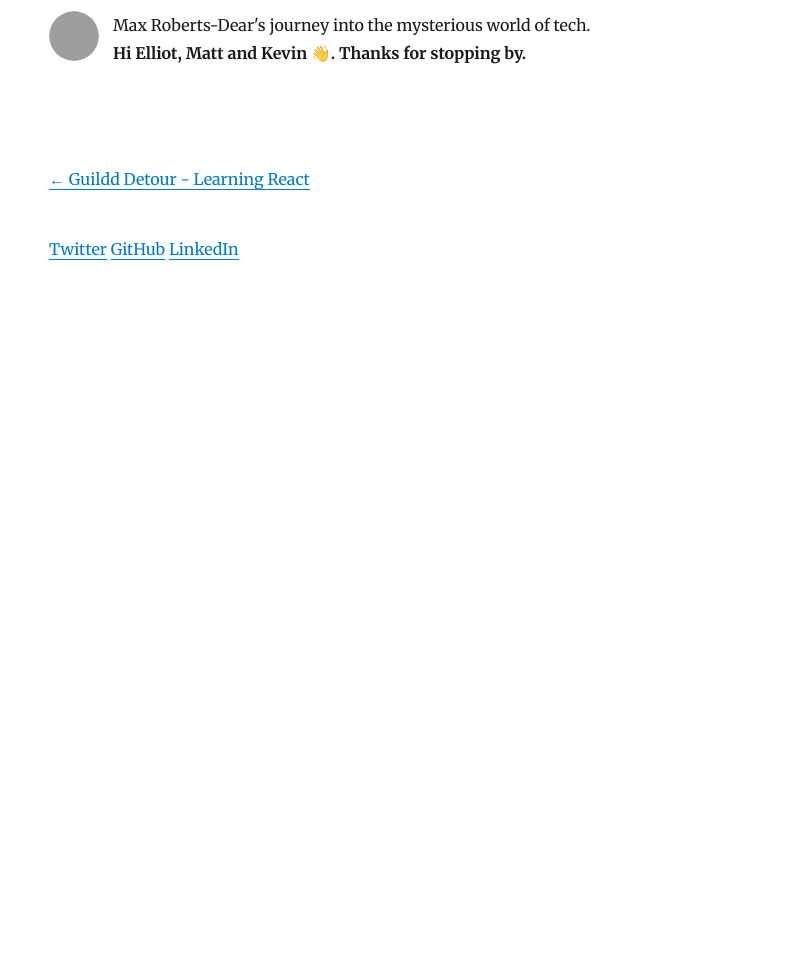
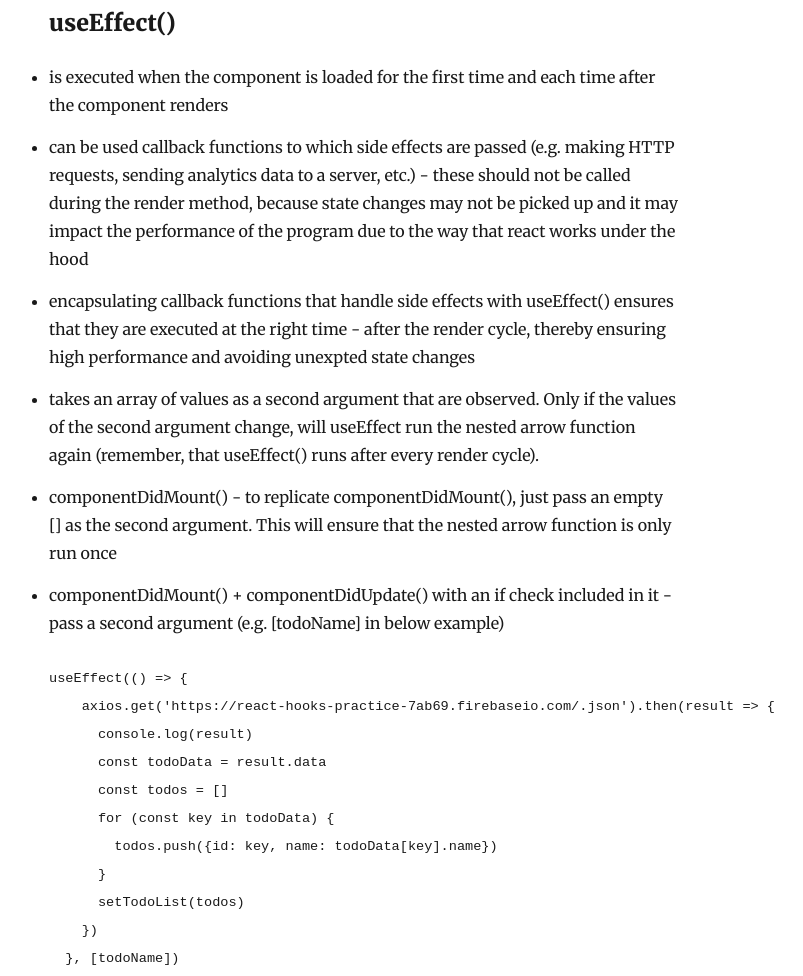
Before and after one commit to MaxRobertsDear/blog, a Gatsby site: page /React-W1/ in a window 1280 px wide. Shown: the part 1180-2156 px from the top of the page, without its empty margins (276-1079 px from the left). Before the commit the page ends 1485 px from the top, so only its background shows below. Built offline with nearby package versions, Linux system fonts and the light colour scheme; Gatsby itself is replaced by a stand-in of ours; some packages are replaced by stand-ins of ours; code samples lack their colours; grey boxes are pictures that could not be loaded.

Commit message:
Added useEffect() explanation

````diff
--- a/content/blog/React-W1/index.md
+++ b/content/blog/React-W1/index.md
@@ -26,3 +26,33 @@ const [todoList, setTodoList] = useState([])
 In the first instance, todoName is the current state of a list item and setTodoName is a function that can manipulate that state.
 
 The todoList is an array (which can be used to store a list of todoNames with `setTodoList(todoList.concat(todoName))` which can be manipulated with the setTodoList function.
+
+### useEffect()
+
+* is executed when the component is loaded for the first time and each time after the component renders
+* can be used callback functions to which side effects are passed (e.g. making HTTP requests, sending analytics data to a server, etc.) - these should not be called during the render method, because state changes may not be picked up and it may impact the performance of the program due to the way that react works under the hood
+* encapsulating callback functions that handle side effects with useEffect() ensures that they are executed at the right time - after the render cycle, thereby ensuring high performance and avoiding unexpted state changes
+* takes an array of values as a second argument that are observed. Only if the values of the second argument change, will useEffect run the nested arrow function again (remember, that useEffect() runs after every render cycle).
+* componentDidMount() - to replicate componentDidMount(), just pass an empty [] as the second argument. This will ensure that the nested arrow function is only run once
+* componentDidMount() + componentDidUpdate() with an if check included in it - pass a second argument (e.g. [todoName] in below example)
+
+``` bash
+useEffect(() => {
+    axios.get('https://react-hooks-practice-7ab69.firebaseio.com/.json').then(result => {
+      console.log(result)
+      const todoData = result.data
+      const todos = []
+      for (const key in todoData) {
+        todos.push({id: key, name: todoData[key].name})
+      }
+      setTodoList(todos)
+    })
+  }, [todoName])
+  ```
+
+Data is retrieved from firebase, where result.data will return a list of objects that are stored under cryptographic keys:
+![response.data](./response-data.png).
+
+To map these objects into an array, I'm iterating across each key in todoData and pushing the key and associated name (which contains the text of the todo item) to the todos array. Using the setTodoList(), I am then updating state.
+
+The second argument passed, todoName, means that useEffect() will re-render everytime todoName changes
````
Also changed, not shown: content/blog/React-W1/response-data.png (added).
